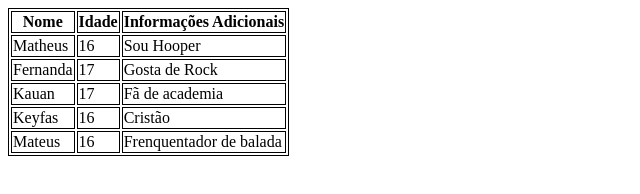
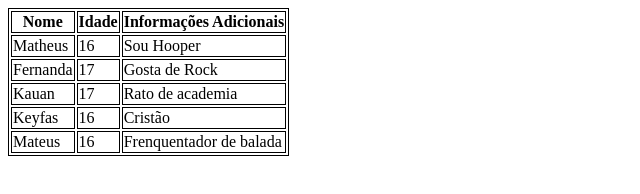
Before and after one commit to Duan-Costa35/Aula-Tabela, a plain HTML site: page index.html in a window 1280 px wide. Shown: the full height of the page, 0-640 px from the left. Drawn offline with Linux system fonts and the light colour scheme.

Commit message:
trocado de fã de academia para rato de academia

```diff
--- a/index.html
+++ b/index.html
@@ -34,7 +34,7 @@
             <tr>
                 <td>Kauan</td>
                 <td>17</td>
-                <td>Fã de academia</td>
+                <td>Rato de academia</td>
             </tr>
             <tr>
                 <td>Keyfas</td>
```
